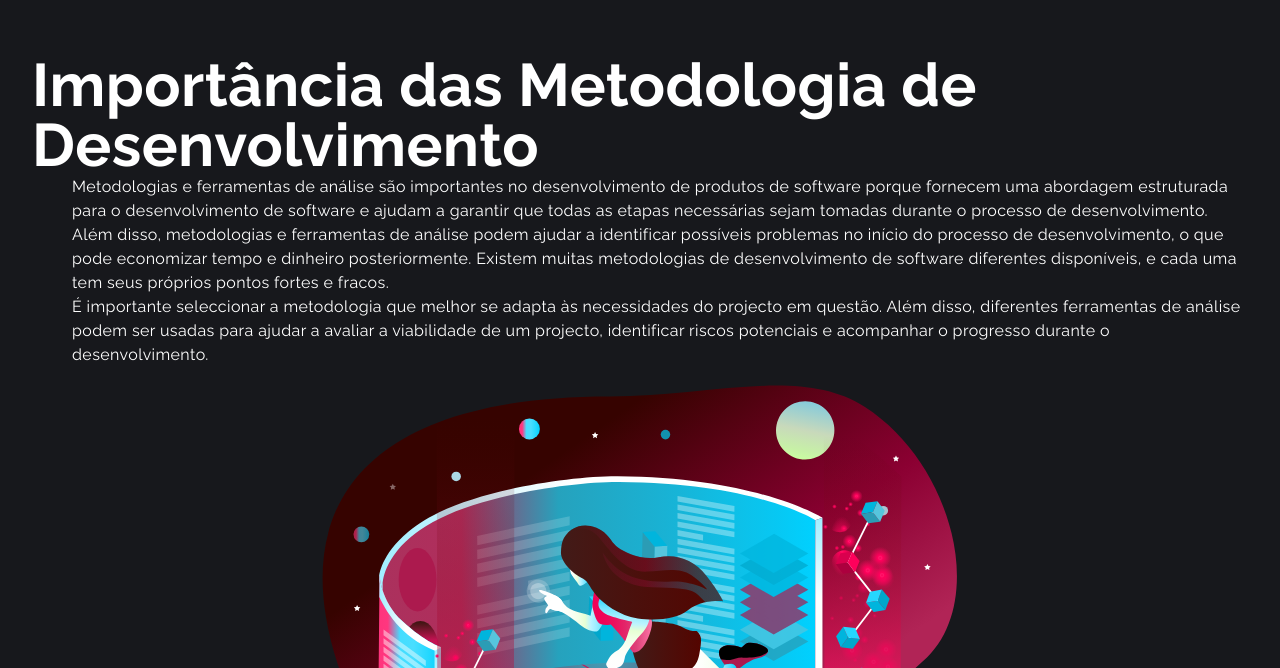
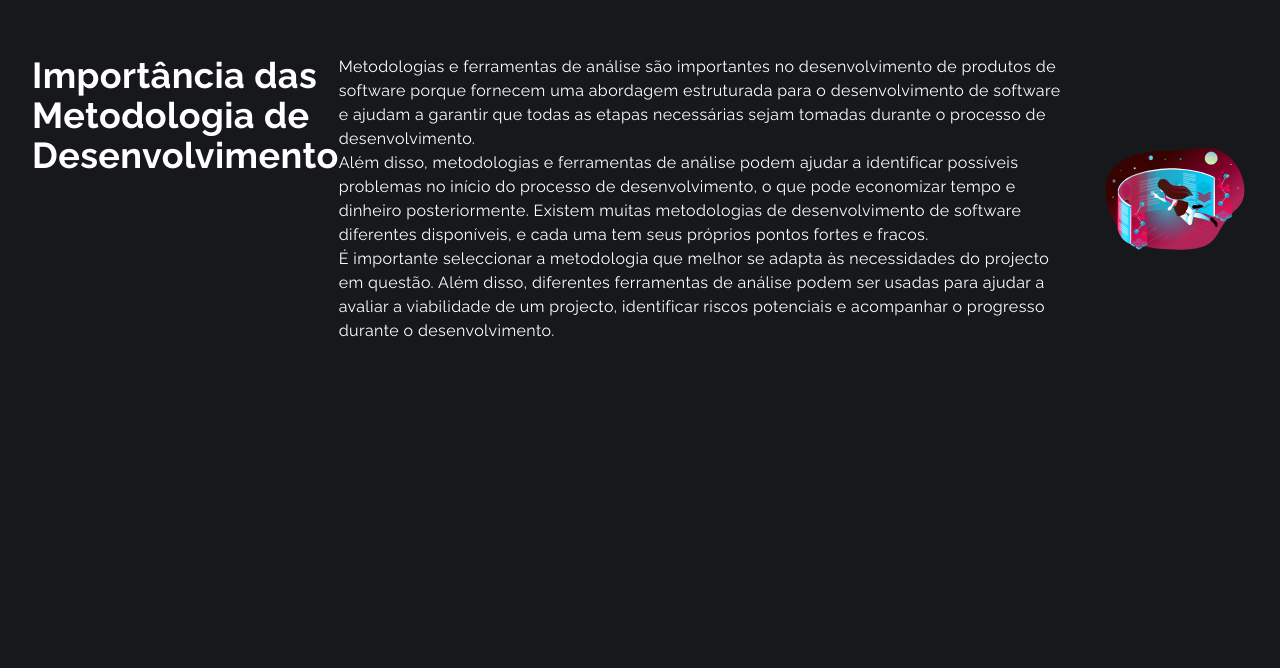
Before and after one commit to LyeZinho/modulo17, a Next.js app in the folder metodologiasdev/: page / in a window 1280 px wide. Shown: the part 992-1660 px from the top of the page. After the commit the page ends 1431 px from the top, so only its background shows below. Built offline with nearby package versions, Linux system fonts and the light colour scheme.

Commit message:
Update ImportanciaMetodologia.jsx

```diff
--- a/metodologiasdev/components/ImportanciaMetodologia.jsx
+++ b/metodologiasdev/components/ImportanciaMetodologia.jsx
@@ -4,10 +4,9 @@ import Image from "next/image";
 const ImportanciaMetodologia = () => {
   return (
     <div className="min-h-full flex items-center justify-center py-16 px-4 sm:px-6 lg:px-8 ">
-      <div className="flex flex-col items-left justify-left mt-6 space-x-10 pb-8 pt-8">
+      <div className="flex flex-row items-left justify-left mt-6 space-x-10 pb-8 pt-8">
         <div className="flex pt-6">
-          <h1>Importância das Metodologia de Desenvolvimento</h1>
-        </div>
+          <h2>Importância das Metodologia de Desenvolvimento</h2>
           <h7>
             Metodologias e ferramentas de análise são importantes no
             desenvolvimento de produtos de software porque fornecem uma abordagem
@@ -27,7 +26,8 @@ const ImportanciaMetodologia = () => {
             viabilidade de um projecto, identificar riscos potenciais e acompanhar
             o progresso durante o desenvolvimento.
           </h7>
-
+        </div>
+        <div className="flex pt-6">
           <Image
             src="/image/assets/design-and-development-process.svg"
             alt="/"
@@ -36,6 +36,7 @@ const ImportanciaMetodologia = () => {
           />
         </div>
       </div>
+    </div>
   );
 };
 
```
Lines whose indentation alone changed are shown as unchanged.
